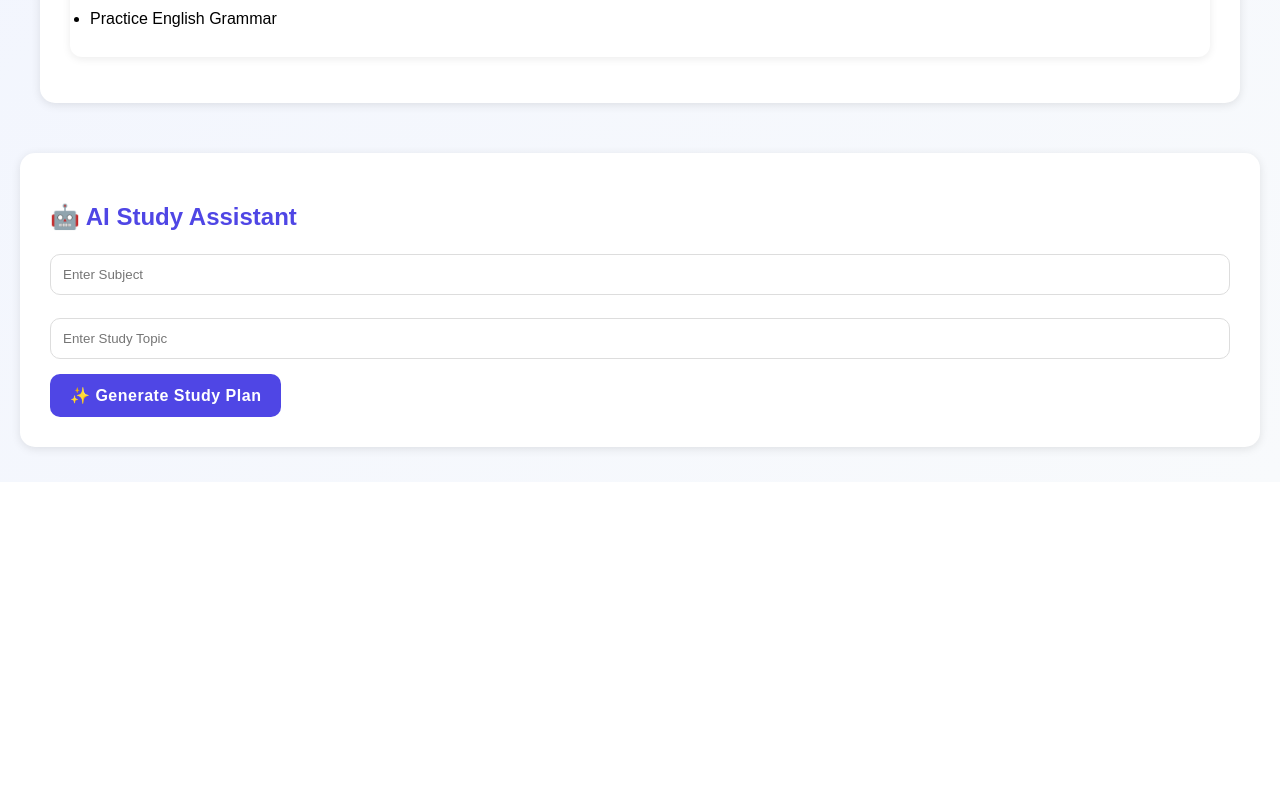
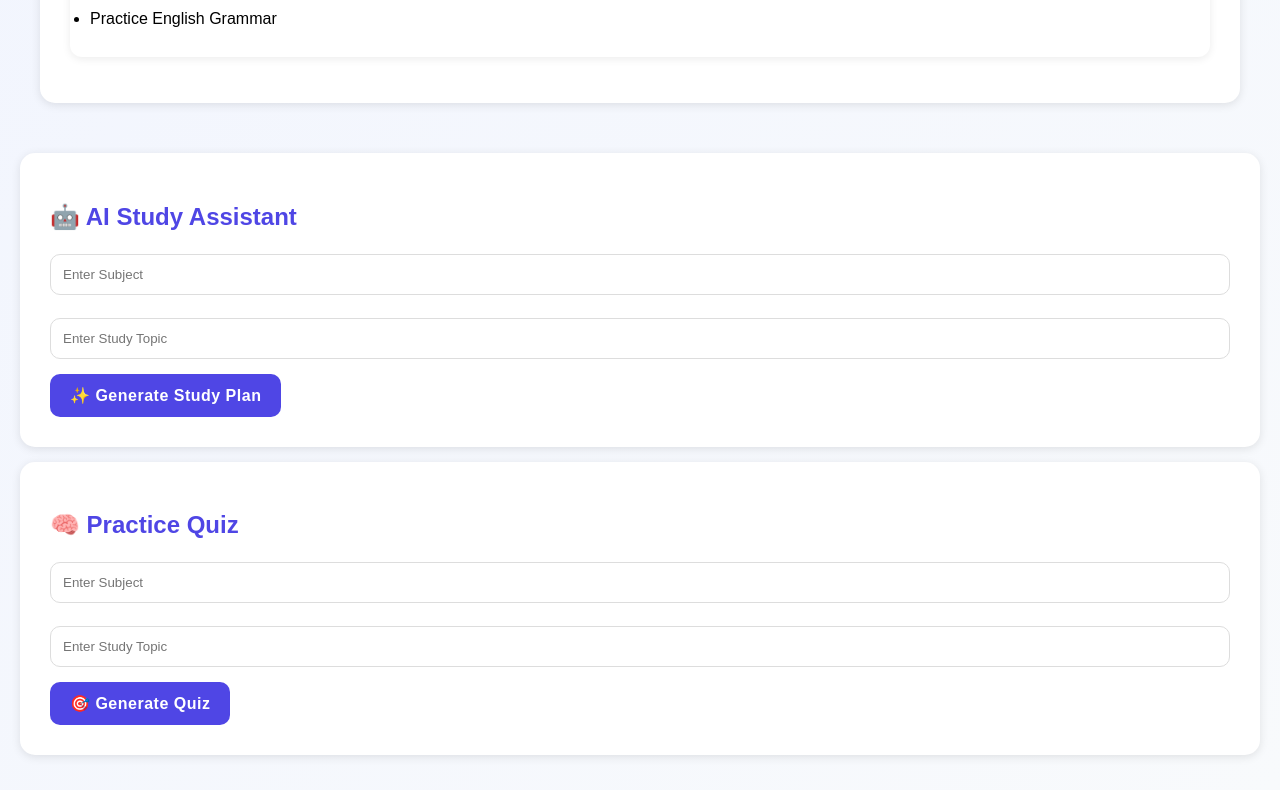
Before and after one commit to mithra100/student-study-planner, a plain HTML site: page dashboard.html in a window 1280 px wide. Shown: the part 1582-2372 px from the top of the page. Before the commit the page ends 2064 px from the top, so only its background shows below. Drawn offline with Linux system fonts and the light colour scheme.

Commit message:
Update dashboard.html

```diff
--- a/dashboard.html
+++ b/dashboard.html
@@ -161,6 +161,28 @@
 
     <div id="aiResult"></div>
 </div>
+<!-- Practice Quiz -->
+<div class="section-card">
+    <h2>🧠 Practice Quiz</h2>
+
+    <input
+        type="text"
+        id="quizSubject"
+        placeholder="Enter Subject"
+    >
+
+    <input
+        type="text"
+        id="quizTopic"
+        placeholder="Enter Study Topic"
+    >
+
+    <button onclick="generateQuiz()">
+        🎯 Generate Quiz
+    </button>
+
+    <div id="quizResult"></div>
+</div>
     <script src="script.js"></script>
 
 </body>
```
